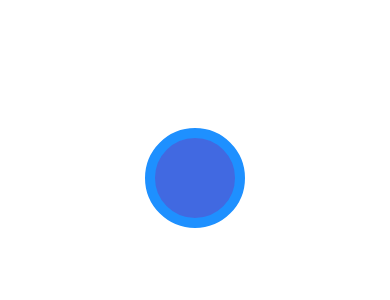
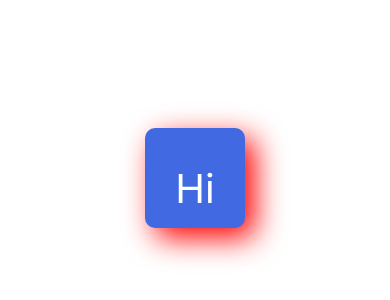
Before and after one commit to kid-us/HelloApp, a React Native app: screen / in a window 390 px wide. Shown: the part 244-544 px from the top of the page. Built offline with nearby package versions, Linux system fonts and the light colour scheme.

Commit message:
Styling Box Shadows

```diff
--- a/App.js
+++ b/App.js
@@ -3,7 +3,8 @@ import { Text } from "react-native";
 import WelcomeScreen from "./app/screens/WelcomeScreen";
 import ViewImageScreen from "./app/screens/ViewImageScreen";
 import Borders from "./Borders";
+import Shadows from "./Shadow";
 
 export default function App() {
-  return <Borders />;
+  return <Shadows />;
 }
--- /dev/null
+++ b/Shadow.js
@@ -0,0 +1,46 @@
+import { Text, View } from "react-native";
+
+function Shadows(props) {
+  return (
+    <View
+      style={{
+        flex: 1,
+        justifyContent: "center",
+        alignItems: "center",
+      }}
+    >
+      <View
+        style={{
+          width: 100,
+          height: 100,
+          backgroundColor: "royalblue",
+          borderRadius: 10,
+          //   For Android
+          elevation: 30,
+          //   For IOS
+          shadowColor: "red",
+          shadowOffset: { width: 10, height: 10 },
+          shadowRadius: 30,
+          shadowOpacity: 1,
+        }}
+      >
+        <Text
+          style={{
+            flex: 1,
+            justifyContent: "center",
+            textAlign: "center",
+            alignItems: "center",
+            alignContent: "center",
+            color: "#fff",
+            fontSize: 40,
+            marginTop: 20,
+          }}
+        >
+          Hi
+        </Text>
+      </View>
+    </View>
+  );
+}
+
+export default Shadows;
```
